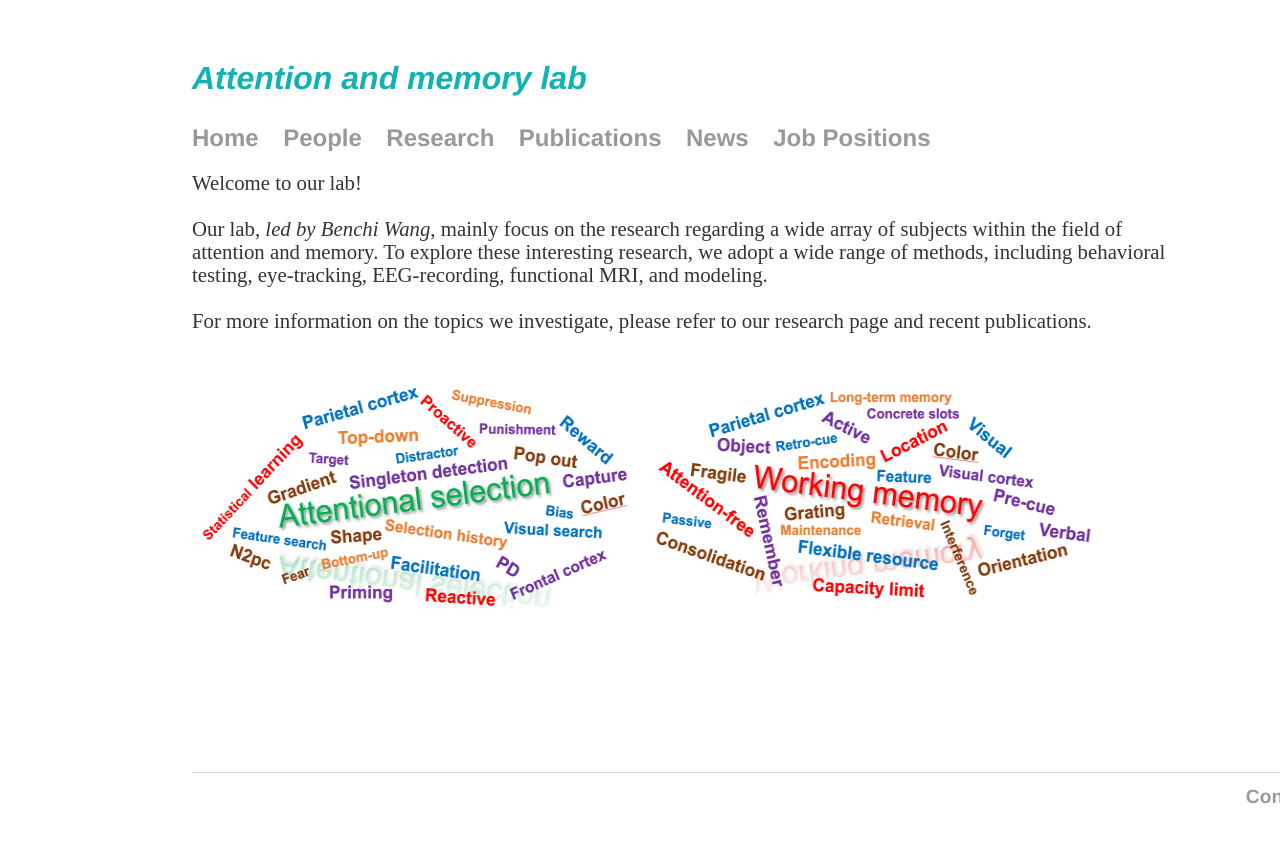
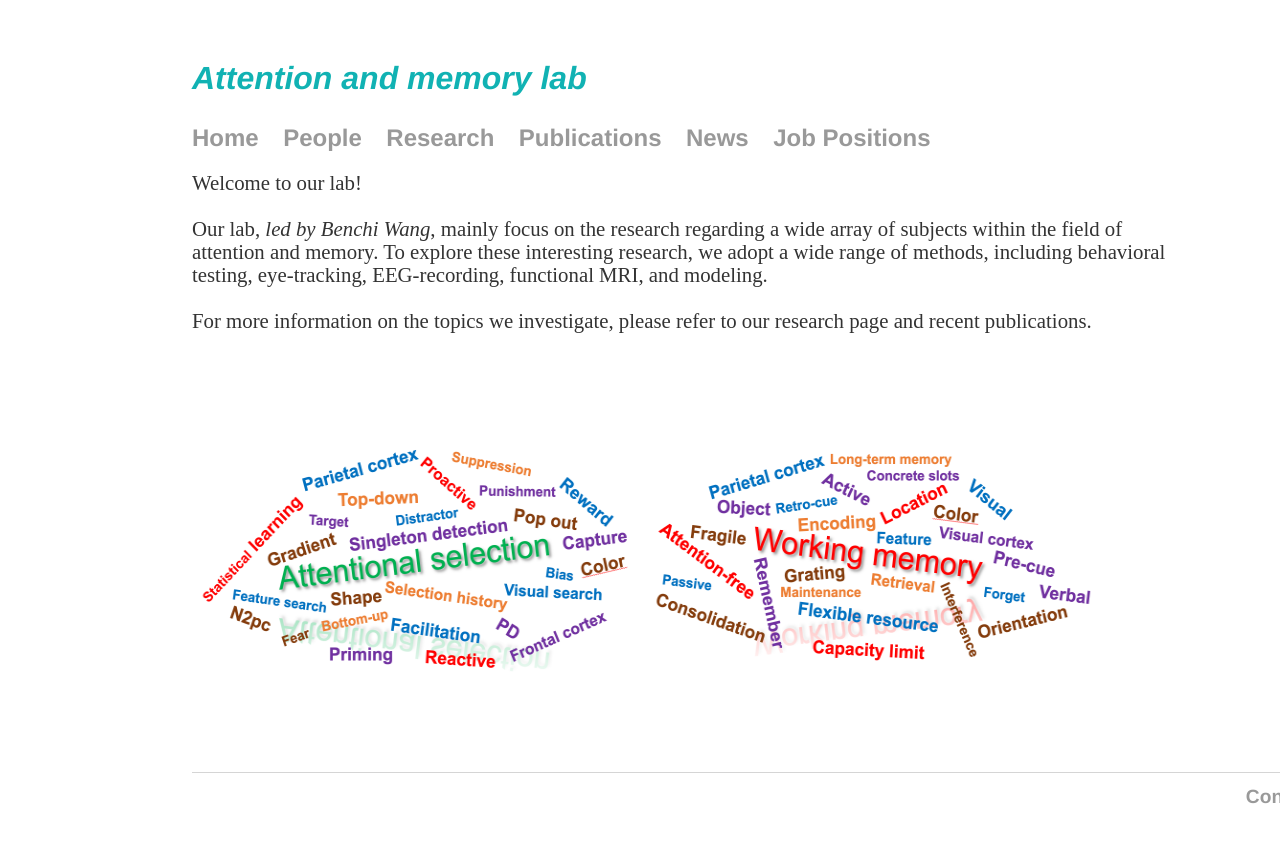
Before and after one commit to wangbenchi/wangbenchi.github.io, a Jekyll site: the page built from index.html, in a window 1280 px wide. Shown: the top 843 px of the page. Built offline with Jekyll 4.4.1, drawn with Linux system fonts in a browser that asks for light colours.

Commit message:
Update index.html

```diff
--- a/index.html
+++ b/index.html
@@ -12,8 +12,9 @@
 		<br>
 		For more information on the topics we investigate, please refer to our research page and recent publications.
 		</p>
-	<img border="0" src="/images/Att.png" alt="Pulpit rock" width="450" height="300">
-	<img border="0" src="/images/Wor.png" alt="Pulpit rock" width="450" height="300">
+	<p><br><br></p>
+	<img border="0" src="/images/Att.png" alt="Attention" width="450" height="300">
+	<img border="0" src="/images/Wor.png" alt="Memory" width="450" height="300">
 </div><!-- /.blurb -->
 
 <div class="footer" style = "clear:both;text-align:right;">
```
